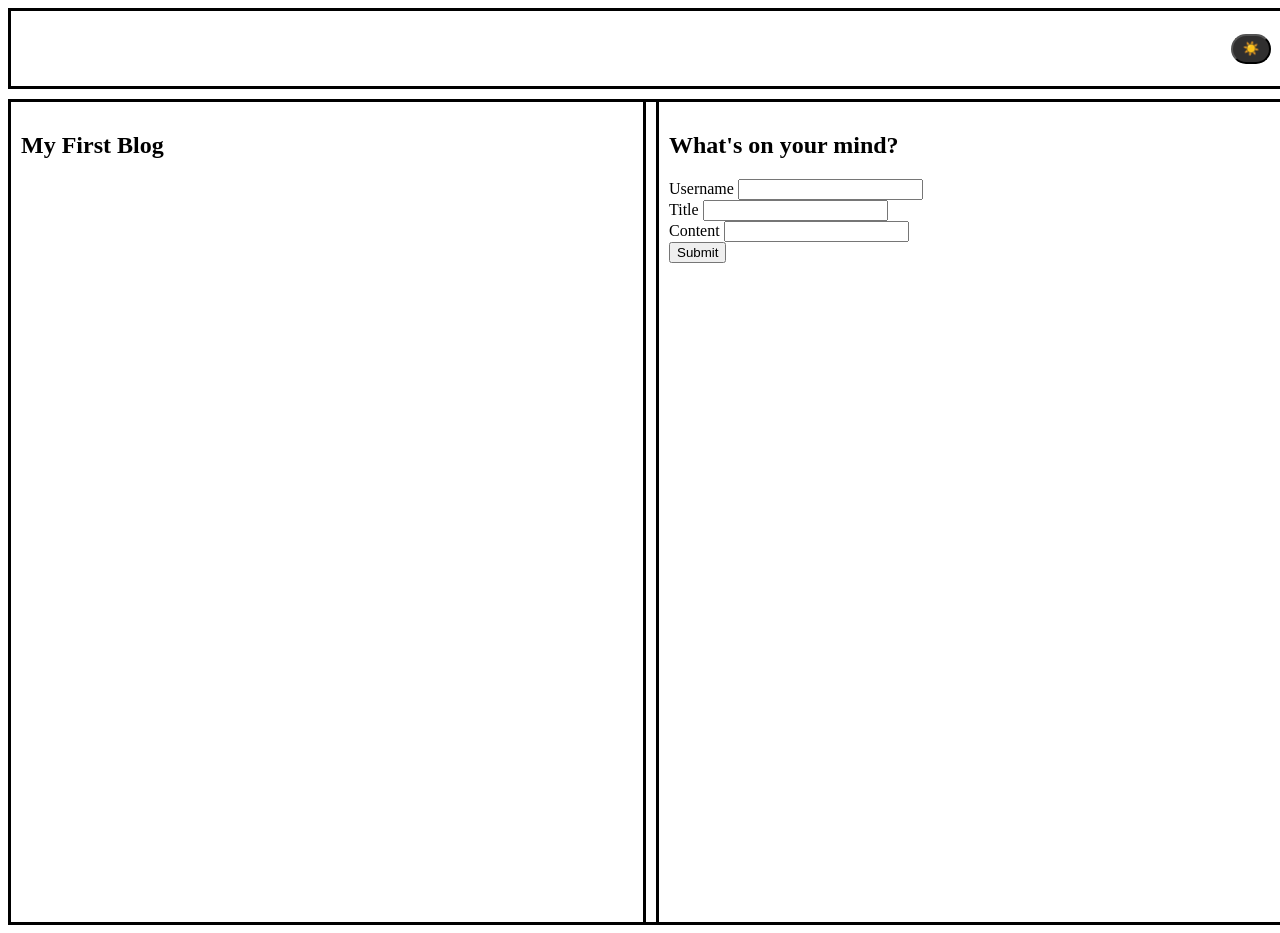
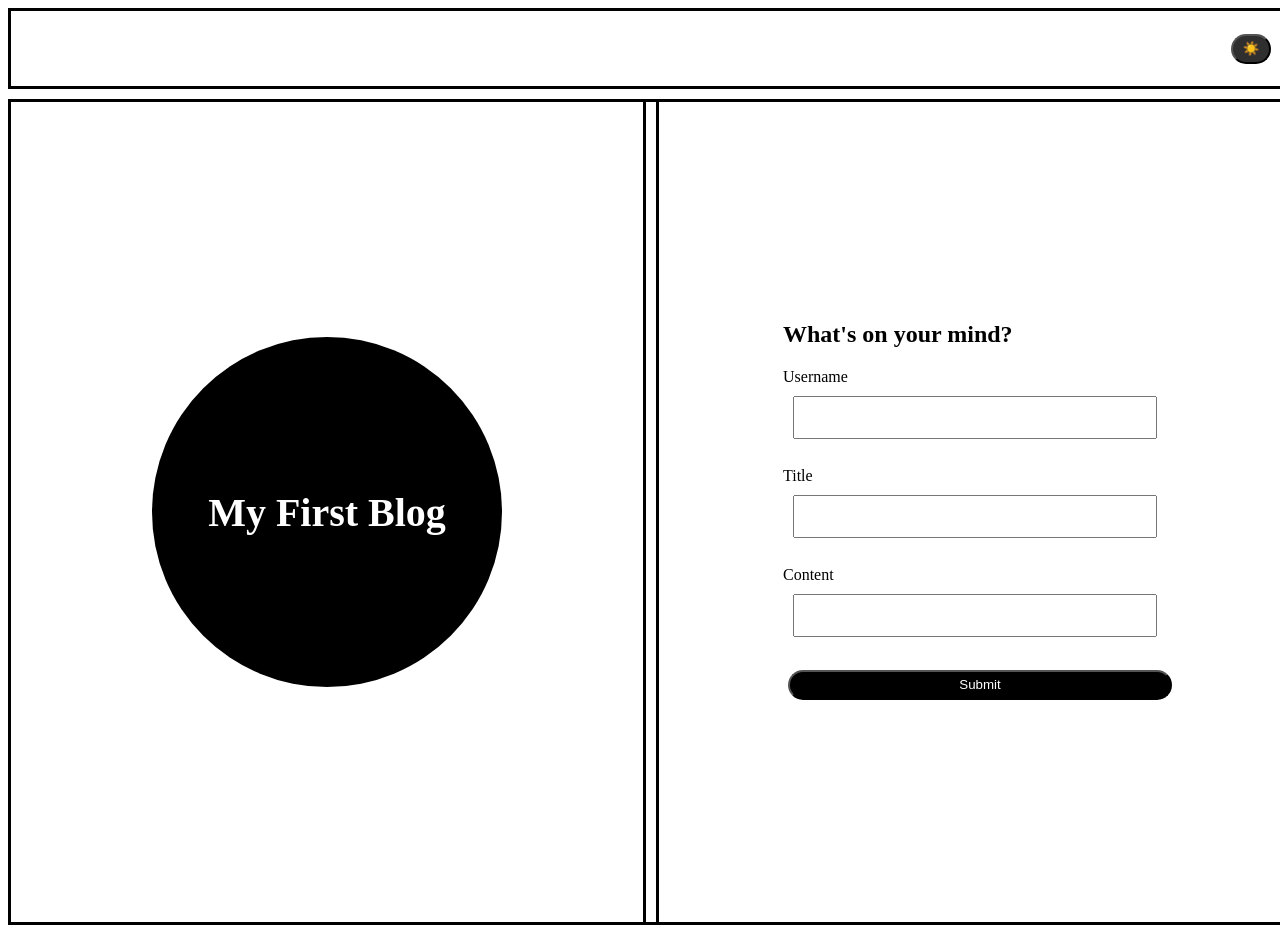
Before and after one commit to lukemaines/personal-blog, a plain HTML site: page index.html in a window 1280 px wide. Drawn offline with Linux system fonts and the light colour scheme.

Commit message:
finished the layout of the form page

```diff
--- a/assets/css/form.css
+++ b/assets/css/form.css
@@ -30,18 +30,43 @@ header {
 }
 
 #hero {
+    display: flex;
+    justify-content: center;
+    align-items: center;
     height: 100vh;
     border-right: 3px solid black;
     width: 50vw;
     padding: 10px;
     margin-right: 5px;
 
+}
 
+#hero-circle {
+    background-color: black;
+    display: flex;
+    justify-content: center;
+    align-items: center;
+    border: 3px;
+    border-radius: 350px;
+    font-size: 40px;
+    height: 350px;
+    width: 350px;
+
+
+}
+
+#hero h1 {
+    font-size: 40px;
+    color: white;
 
 
 }
 
 #input-form {
+    display: flex;
+    /* flex-flow: column nowrap; */
+    justify-content: center;
+    align-items: center;
     height: 100vh;
     border-left: 3px solid black;
     padding: 10px;
@@ -49,3 +74,28 @@ header {
     margin-left: 5px;
 
 }
+
+
+form {
+    display: flex;
+    flex-flow: column nowrap;
+    width: 30vw;
+
+}
+
+input[type=text] {
+    padding: 12px 20px;
+    margin: 10px;
+    box-sizing: border-box;
+  }
+
+#submit-button {
+    background-color: black;
+    color: white;
+    width: 100%;
+    height: 30px;
+    border-radius: 15px;
+    margin: 5px;
+
+
+}
--- a/index.html
+++ b/index.html
@@ -15,18 +15,20 @@
     </header>
     <section id="main-content">
         <div id="hero">
-            <h1>My First Blog</h1>
+            <div id="hero-circle">
+                <h1>My First Blog</h1>
+            </div>
         </div>
         <div id="input-form">
-            <h2>What's on your mind?</h2>
                 <form>
+                    <h2>What's on your mind?</h2>
                     <label>Username</label>
                     <input type="text"><br>
                     <label>Title</label>
                     <input type="text"><br>
                     <label>Content</label>
                     <input type="text"><br>
-                    <input type="submit"><br>
+                    <input id="submit-button" type="submit"><br>
                 </form>
         </div>
     </section>
```
